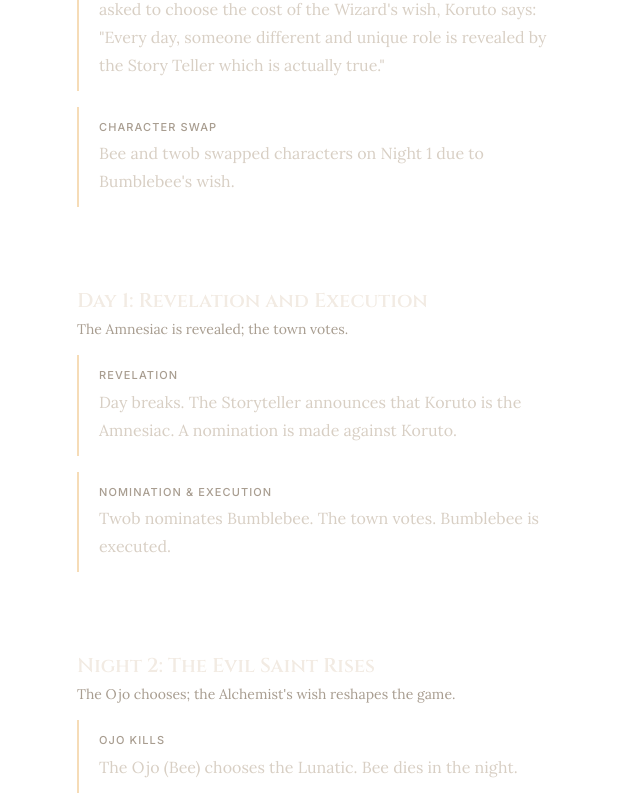
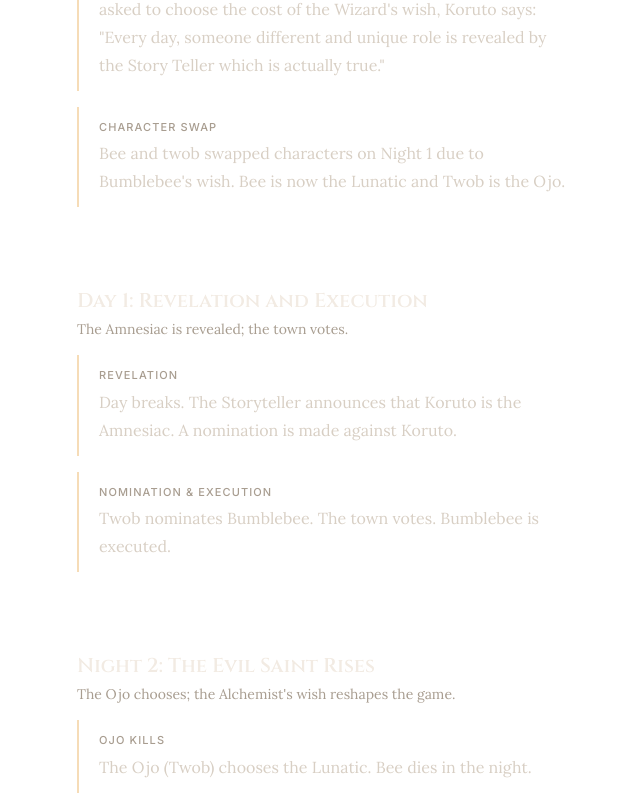
Before and after one commit to Koruto/botc-codex, a React (Vite) app in the folder client/: page /game/bad-moon-rising-jan-2025 in a window 1280 px wide. Shown: the part 880-1680 px from the top of the page, without its empty margins (111-751 px from the left). Built offline with nearby package versions, Linux system fonts and the light colour scheme.

Commit message:
fix: narrative typo

```diff
--- a/client/src/components/GameView.tsx
+++ b/client/src/components/GameView.tsx
@@ -209,7 +209,7 @@ export function GameView({ narrative, gameId }: GameViewProps) {
               onScroll={isMobile ? handleScroll : undefined}
               className={`flex-1 ${isMobile ? 'overflow-y-auto scrollbar-hide' : ''}`}
             >
-              <div className={`flex flex-col ${isMobile ? 'min-h-full' : 'min-h-full'}`}>
+              <div className={`flex flex-col ${isMobile ? '' : 'min-h-full'}`}>
                 <GameStory
                   title={narrative.title}
                   subtitle={narrative.subtitle}
--- a/client/src/data/wizard-game-narrative.json
+++ b/client/src/data/wizard-game-narrative.json
@@ -131,7 +131,7 @@
           },
           {
             "label": "Character swap",
-            "body": "Bee and twob swapped characters on Night 1 due to Bumblebee's wish."
+            "body": "Bee and twob swapped characters on Night 1 due to Bumblebee's wish. Bee is now the Lunatic and Twob is the Ojo."
           }
         ],
         "stats": { "alive": 6, "voteCount": 6 }
@@ -165,7 +165,7 @@
         "events": [
           {
             "label": "Ojo kills",
-            "body": "The Ojo (Bee) chooses the Lunatic. Bee dies in the night."
+            "body": "The Ojo (Twob) chooses the Lunatic. Bee dies in the night."
           },
           {
             "label": "Alchemist Wizard wish",
```
